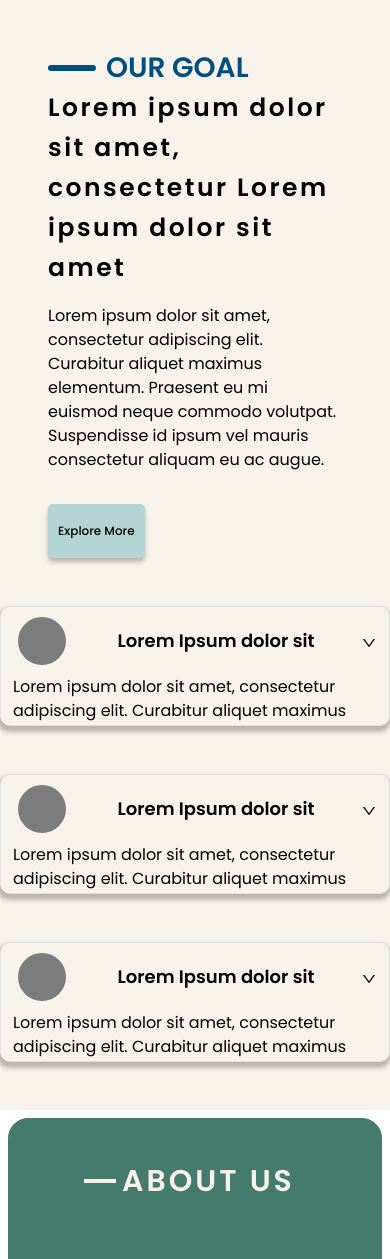
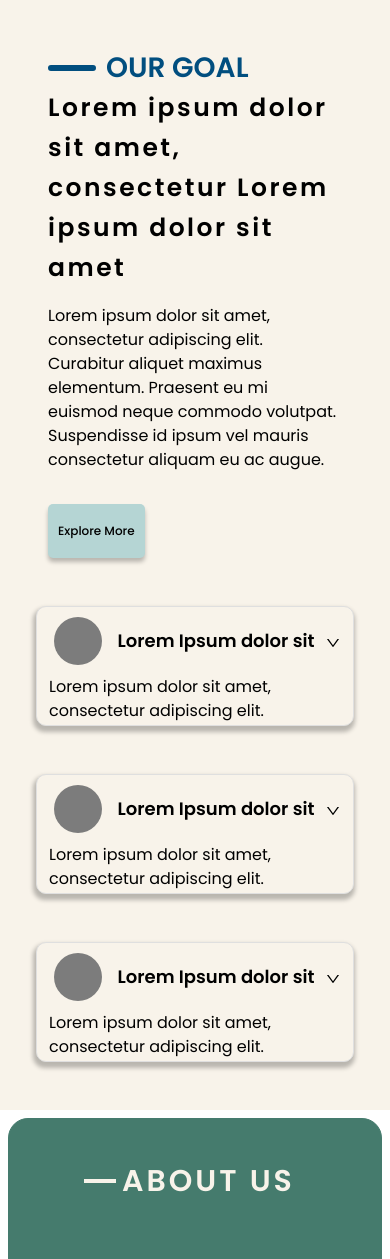
Before and after one commit to sohaibasaad/foundation, a React (Create React App) app: page / in a window 390 px wide. Shown: the top 1259 px of the page. Built offline with nearby package versions, Linux system fonts and the light colour scheme.

Commit message:
Responsiveness Fix

```diff
--- a/src/components/OurGoals/index.jsx
+++ b/src/components/OurGoals/index.jsx
@@ -97,7 +97,7 @@ const OurGoals = () => {
                 </Col>
                 <Col lg={1}></Col>
                 <Col lg={4} className=''>
-                    <Container>
+                    <Container className="px-5">
                     <Row className="mb-5">
                         <GoalCard isExpanded={isExpanded1} className="">
                         <RowWrap>
```
